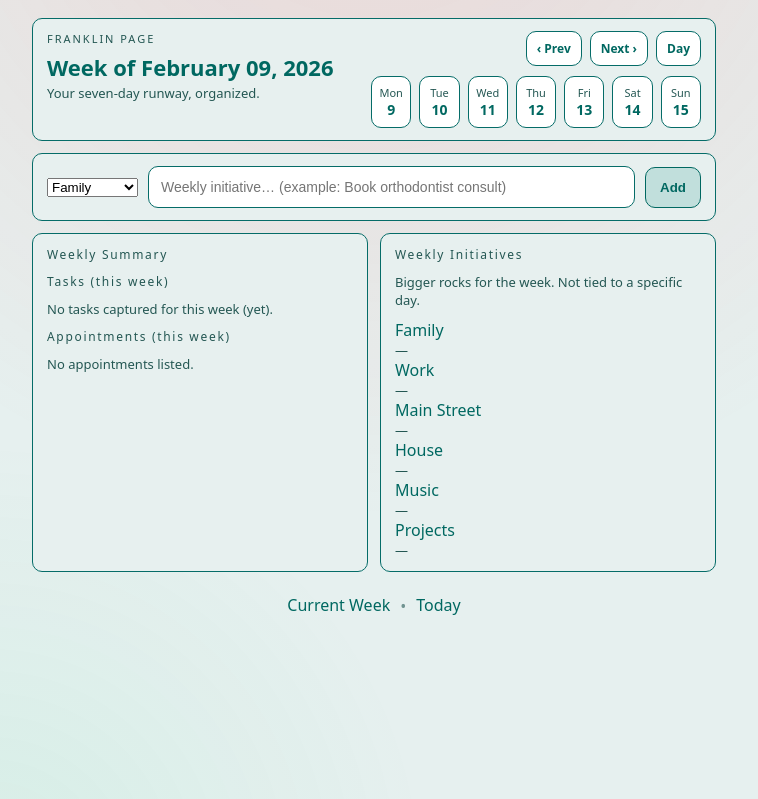
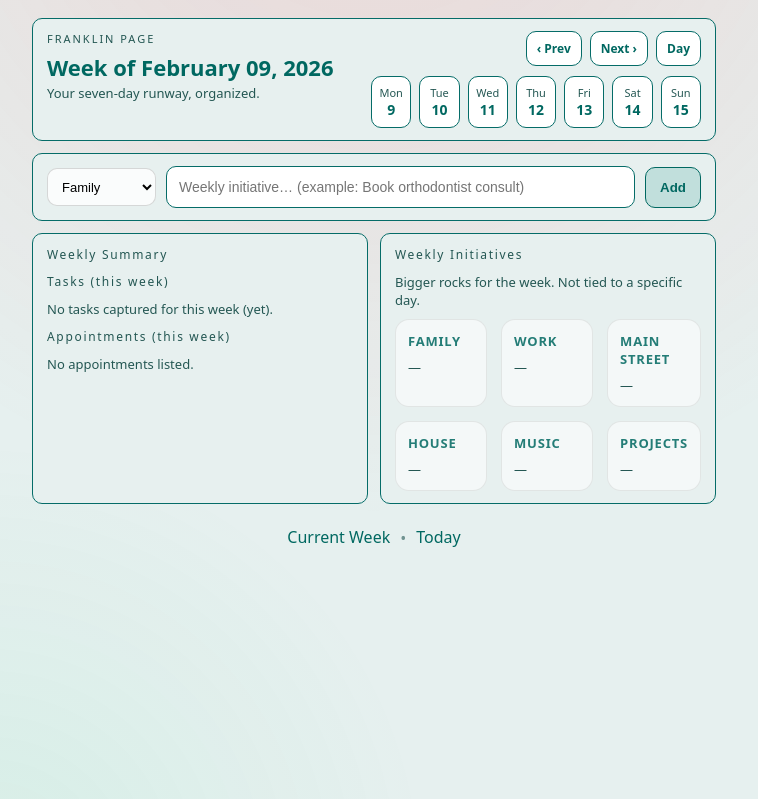
Before and after one commit to andyleer/miniFranklin, a Flask app: page /week/current in a window 1280 px wide. Shown: the top 799 px of the page, without its empty margins (266-1024 px from the left). Run offline with Flask 3, Linux system fonts and the light colour scheme; data comes from the database, SQL or seed files in the repository; data that the repository does not hold is empty; parts of the project's set-up code (start-up, migrations or seed data) failed here and were passed over.

Commit message:
Update style.css

```diff
--- a/app/static/style.css
+++ b/app/static/style.css
@@ -496,3 +496,81 @@ body{
 .task-push:hover {
   opacity: 1;
 }
+
+/* Week capture row: dropdown + input aligned */
+.capture-row {
+  display: flex;
+  gap: 10px;
+  align-items: center;
+}
+
+.capture-select {
+  height: 38px;
+  padding: 0 10px;
+  border-radius: 10px;
+  border: 1px solid rgba(0,0,0,0.15);
+  background: rgba(255,255,255,0.8);
+  font-size: 13px;
+}
+
+/* Weekly initiatives grid */
+.week-goals-grid {
+  display: grid;
+  grid-template-columns: repeat(3, 1fr);
+  gap: 14px;
+}
+
+.goal-col {
+  border: 1px solid rgba(0,0,0,0.08);
+  border-radius: 14px;
+  padding: 12px;
+  background: rgba(255,255,255,0.55);
+}
+
+.goal-col-title {
+  font-weight: 700;
+  font-size: 13px;
+  letter-spacing: 0.06em;
+  text-transform: uppercase;
+  margin-bottom: 8px;
+  opacity: 0.85;
+}
+
+/* Task action buttons to the far right */
+.task {
+  display: flex;
+  align-items: center;
+  gap: 10px;
+}
+
+.task-text {
+  flex: 1;
+}
+
+.task-actions {
+  display: flex;
+  gap: 8px;
+  justify-content: flex-end;
+  align-items: center;
+  min-width: 58px;
+}
+
+.task-push {
+  border: 0;
+  background: transparent;
+  cursor: pointer;
+  font-size: 14px;
+  line-height: 1;
+  opacity: 0.65;
+}
+
+.task-push:hover {
+  opacity: 1;
+}
+
+/* Responsive-ish: if it gets tight */
+@media (max-width: 900px) {
+  .week-goals-grid {
+    grid-template-columns: repeat(2, 1fr);
+  }
+}
```
